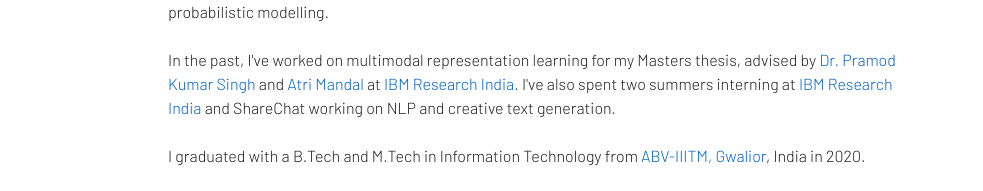
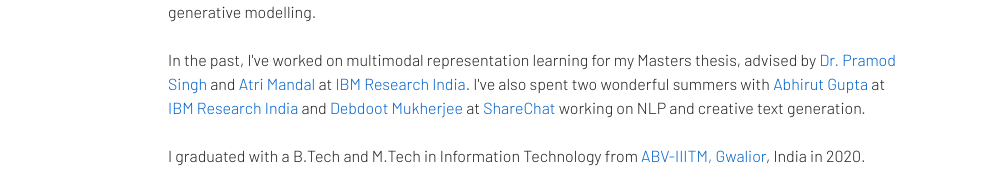
Before and after one commit to kushalchauhan98/kushalchauhan98.github.io, a plain HTML site: page index.html in a window 1280 px wide. Shown: the part 192-383 px from the top of the page, 297-1280 px from the left. Drawn offline with nearby package versions, Linux system fonts and the light colour scheme.

Commit message:
Update index.html

```diff
--- a/index.html
+++ b/index.html
@@ -44,19 +44,19 @@
             <div class="col-md-8 pt-5 about">
                  I am a Pre-Doctoral Researcher at <a class="in-text"
                      href="https://research.google/teams/india-research-lab/"
-                     target="_blank">Google Research India</a>, where I work with <a class="in-text"
+                     target="_blank">Google Research India</a> working with <a class="in-text"
                      href="https://scholar.google.co.in/citations?user=lXbPKmkAAAAJ" target="_blank">Dr. Pradeep Shenoy</a> and
                  <a class="in-text" href="http://www.cns.iisc.ac.in/home/people/sridharan-devarajan/"
                      target="_blank">Dr. Sridharan Devarajan</a>. Curently, I am interested in robust and interpretable
-                     AI methods with a focus in deep probabilistic modelling. <br> <br>
+                     AI methods with a focus on deep generative modelling. <br> <br>
 
 
                  In the past, I've worked on multimodal representation learning for my Masters thesis, advised by
                     <a class="in-text" href="https://scholar.google.co.in/citations?user=f-HKhYwAAAAJ" target="_blank">
-                        Dr. Pramod Kumar Singh</a> and <a class="in-text" href="https://scholar.google.co.in/citations?user=gpNGJWIAAAAJ" target="_blank">
+                        Dr. Pramod Singh</a> and <a class="in-text" href="https://scholar.google.co.in/citations?user=gpNGJWIAAAAJ" target="_blank">
                             Atri Mandal</a> at <a class="in-text" href="https://research.ibm.com/labs/india/" target="_blank">IBM Research India</a>.
-                I've also spent two summers interning at <a class="in-text" href="https://research.ibm.com/labs/india/" target="_blank">IBM Research India</a>
-                and ShareChat working on NLP and creative text generation. <br> <br>
+                I've also spent two wonderful summers with  <a class="in-text" href="https://abhirut.github.io/" target="_blank">Abhirut Gupta</a> at <a class="in-text" href="https://research.ibm.com/labs/india/" target="_blank">IBM Research India</a>
+                and <a class="in-text" href="https://scholar.google.co.in/citations?user=u4_rdCkAAAAJ" target="_blank">Debdoot Mukherjee</a> at <a class="in-text" href="https://we.sharechat.com/" target="_blank">ShareChat</a> working on NLP and creative text generation. <br> <br>
 
                  I graduated with a B.Tech and M.Tech in Information Technology from <a class="in-text"
                      href="http://www.iiitm.ac.in/index.php/en/" target="_blank">ABV-IIITM, Gwalior</a>, India in 2020.  <br> <br>
```
